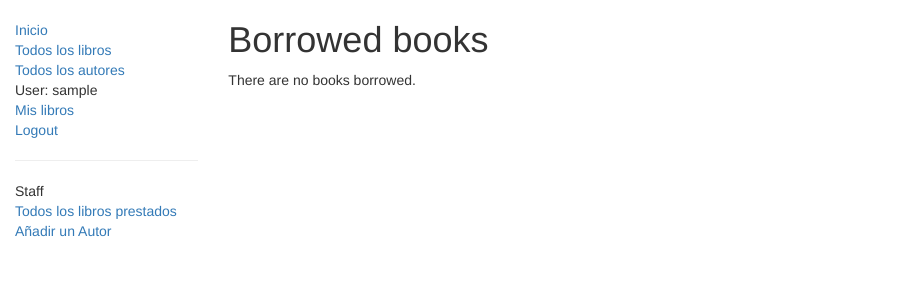
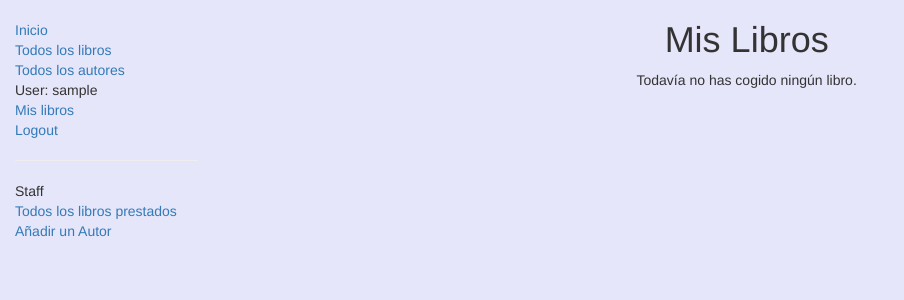
Before and after one commit to mariaSerrabona/biblioteca_local, a Django app: page /catalog/mybooks/ in a window 1280 px wide. Shown: the top 300 px of the page, without its empty margins (0-904 px from the left). Run offline with Django 3.2, Linux system fonts and the light colour scheme; the visitor is signed in with stand-in values (Sample User, id 1); data that the repository does not hold is empty; some libraries are stand-ins or nearby versions.

Commit message:
cambio en los html

```diff
--- a/locallibrary/catalog/templates/catalog/author_confirm_detele.html
+++ b/locallibrary/catalog/templates/catalog/author_confirm_detele.html
@@ -4,11 +4,11 @@
 
 <h1>Delete Author</h1>
 
-<p>Are you sure you want to delete the author: {{ author }}?</p>
+<p>¿Estás seguro de que quieres eliminar el autor?: {{ author }}?</p>
 
 <form action="" method="POST">
     {% csrf_token %}
-    <input type="submit" action="" value="Yes, delete." />
+    <input type="submit" action="" value="Sí, eliminar." />
 </form>
 
 {% endblock %}
--- a/locallibrary/catalog/templates/catalog/author_detail.html
+++ b/locallibrary/catalog/templates/catalog/author_detail.html
@@ -4,6 +4,8 @@
 {% extends "base_generic.html" %}
 
 {% block content %}
+<body style="background-color:lavender">
+
 
 <h1>Author: {{ author }} </h1>
 <p>{{author.date_of_birth}} - {% if author.date_of_death %}{{author.date_of_death}}{% endif %}</p>
@@ -19,4 +21,5 @@
 </dl>
 
 </div>
+</body>
 {% endblock %}
--- a/locallibrary/catalog/templates/catalog/author_list.html
+++ b/locallibrary/catalog/templates/catalog/author_list.html
@@ -4,6 +4,8 @@
 {% extends "base_generic.html" %}
 
 {% block content %}
+<body style="background-color:lavender">
+
 
 <h1>Author List</h1>
 
@@ -23,5 +25,5 @@
 {% else %}
     <p>There are no authors available.</p>
 {% endif %}
-
+</body>
 {% endblock %}
--- a/locallibrary/catalog/templates/catalog/book_detail.html
+++ b/locallibrary/catalog/templates/catalog/book_detail.html
@@ -5,6 +5,8 @@
 {% extends "base_generic.html" %}
 
 {% block content %}
+<body style="background-color:lavender">
+
 
 
 <!-- ahora se llaman a todos los atributos de la clase libro-->
@@ -32,4 +34,5 @@
 
 {% endfor %}
 </div>
+</body>
 {% endblock %}
--- a/locallibrary/catalog/templates/catalog/book_list.html
+++ b/locallibrary/catalog/templates/catalog/book_list.html
@@ -6,6 +6,9 @@ modelo llamado book en una app específica llamada catalog-->
 {% extends "base_generic.html" %}
 
 {% block content %}
+<body style="background-color:lavender">
+
+
     <h1>Book List</h1>
 
     <!-- se emplea una condición en if  que establece si la lista de los libros ha sido definida o no
@@ -28,4 +31,5 @@ modelo llamado book en una app específica llamada catalog-->
     {% else %}
         <p>There are no books in the library.</p>
     {% endif %}
+</body>
 {% endblock %}
--- a/locallibrary/catalog/templates/catalog/bookinstance_list_borrowed_all.html
+++ b/locallibrary/catalog/templates/catalog/bookinstance_list_borrowed_all.html
@@ -2,6 +2,9 @@
 {% extends "base_generic.html" %}
 
 {% block content %}
+<body style="background-color:lavender">
+    <center>
+
     <h1>Todos Los Libros Prestados</h1>
 
     {% if bookinstance_list %}
@@ -17,4 +20,6 @@
     {% else %}
         <p>There are no books borrowed.</p>
     {% endif %}
+</center>
+</body>
 {% endblock %}
--- a/locallibrary/catalog/templates/catalog/bookinstance_list_borrowed_user.html
+++ b/locallibrary/catalog/templates/catalog/bookinstance_list_borrowed_user.html
@@ -3,7 +3,11 @@
 {% extends "base_generic.html" %}
 
 {% block content %}
-    <h1>Borrowed books</h1>
+<body style="background-color:lavender">
+    <center>
+
+
+    <h1>Mis Libros</h1>
 
     {% if bookinstance_list %}
     <ul>
@@ -16,6 +20,8 @@
     </ul>
 
     {% else %}
-        <p>There are no books borrowed.</p>
+        <p>Todavía no has cogido ningún libro.</p>
     {% endif %}
+</center>
+</body>
 {% endblock %}
--- a/locallibrary/catalog/urls.py
+++ b/locallibrary/catalog/urls.py
@@ -1,6 +1,6 @@
 #patrones de la app a mediada que la vamso creado
 
-from django.urls import path, include
+from django.urls import path
 
 from . import views
 
--- a/locallibrary/templates/registration/login.html
+++ b/locallibrary/templates/registration/login.html
@@ -1,6 +1,8 @@
 {% extends "base_generic.html" %}
 
 {% block content %}
+<body style="background-color:lightpink">
+<center>
 
 {% if form.errors %}
 <p>Parece que algo ha ido mal, tu contraseña y/o usuario no coinciden.</p>
@@ -35,4 +37,7 @@
 {# Assumes you setup the password_reset view in your URLconf #}
 <p><a href="{% url 'password_reset' %}">¿Has olvidado la contraseña?</a></p>
 
+
+</center>
+</body>
 {% endblock %}
```
Also changed, not shown: locallibrary/catalog/templates/index.html (+7 -5 lines), locallibrary/catalog/static/images/biblioteca.jpeg (renamed from locallibrary/catalog/images/Unknown.jpeg).
